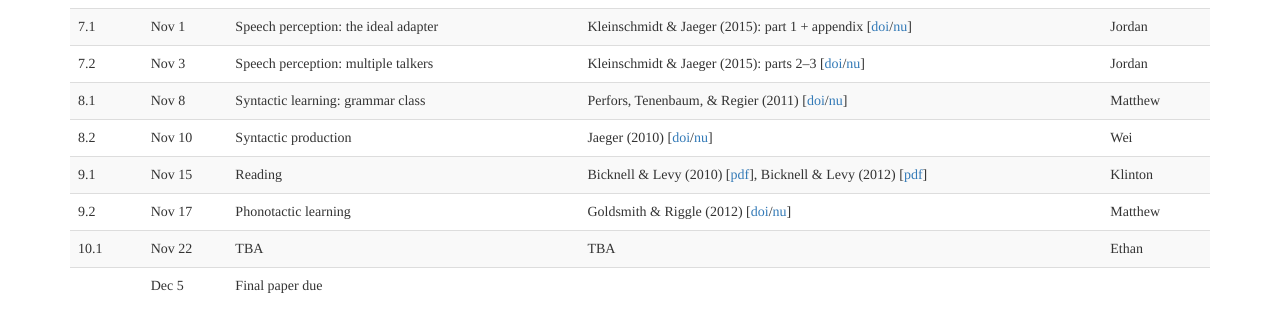
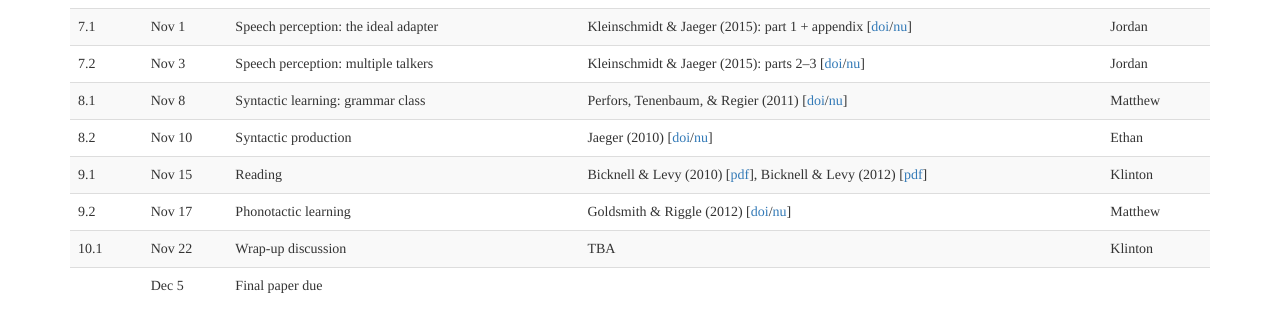
Before and after one commit to kbicknell/ling300fall2016, a plain HTML site: page index.html in a window 1280 px wide. Shown: the part 1001-1319 px from the top of the page. Drawn offline with nearby package versions, Linux system fonts and the light colour scheme.

Commit message:
move ethan

```diff
--- a/index.html
+++ b/index.html
@@ -190,7 +190,7 @@
                 <td>Nov 10</td>
                 <td>Syntactic production</td>
                 <td>Jaeger (2010) [<a href="http://dx.doi.org/10.1016/j.cogpsych.2010.02.002">doi</a>/<a href="http://www.sciencedirect.com.turing.library.northwestern.edu/science/article/pii/S0010028510000083">nu</a>]</td>
-                <td>Wei</td>
+                <td>Ethan</td>
               </tr>
               <tr>
                 <td>9.1</td>
@@ -209,9 +209,9 @@
               <tr>
                 <td>10.1</td>
                 <td>Nov 22</td>
+                <td>Wrap-up discussion</td>
                 <td>TBA</td>
-                <td>TBA</td>
-                <td>Ethan</td>
+                <td>Klinton</td>
               </tr>
               <tr>
                 <td></td>
```
